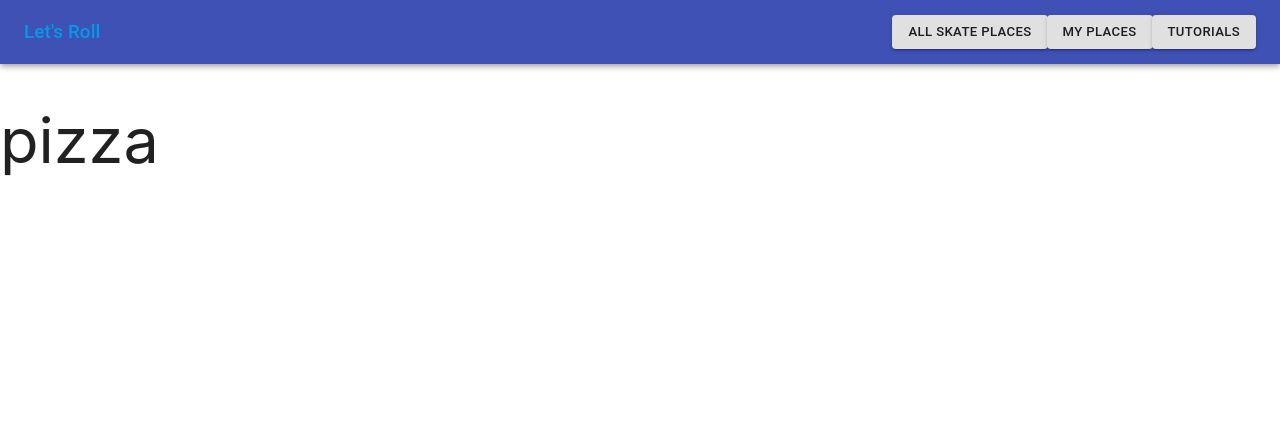
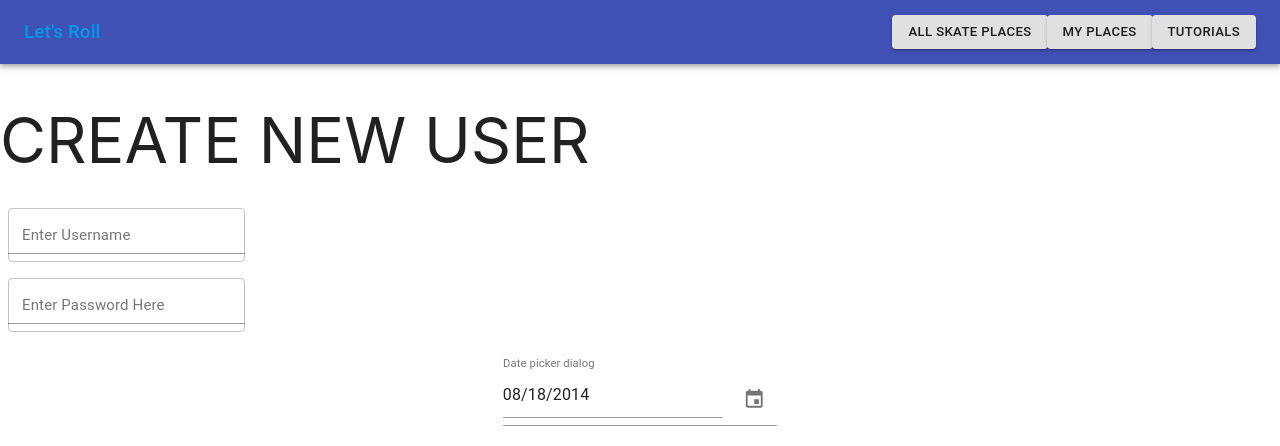
Before and after one commit to jadavianett/Lets-Roll, a React (Create React App) app in the folder client/: page /signup in a window 1280 px wide. Shown: the top 446 px of the page. Built offline with nearby package versions, Linux system fonts and the light colour scheme.

Commit message:
worked on sign up

```diff
--- a/client/package.json
+++ b/client/package.json
@@ -4,8 +4,10 @@
   "private": true,
   "proxy": "http://localhost:3001",
   "dependencies": {
+    "@date-io/date-fns": "^1.3.13",
     "@material-ui/core": "^4.11.0",
     "@material-ui/icons": "^4.9.1",
+    "@material-ui/pickers": "^3.2.10",
     "@testing-library/jest-dom": "^5.11.5",
     "@testing-library/react": "^11.1.1",
     "@testing-library/user-event": "^12.2.0",
--- /dev/null
+++ b/client/src/components/DatePicker.js
@@ -0,0 +1,36 @@
+import 'date-fns';
+import React from 'react';
+import Grid from '@material-ui/core/Grid';
+import DateFnsUtils from '@date-io/date-fns';
+import {
+  MuiPickersUtilsProvider,
+  KeyboardDatePicker,
+} from '@material-ui/pickers';
+
+export default function MaterialUIPickers() {
+  // The first commit of Material-UI
+  const [selectedDate, setSelectedDate] = React.useState(new Date('2014-08-18T21:11:54'));
+
+  const handleDateChange = (date) => {
+    setSelectedDate(date);
+  };
+
+  return (
+    <MuiPickersUtilsProvider utils={DateFnsUtils}>
+      <Grid container justify="space-around">
+
+        <KeyboardDatePicker
+          margin="normal"
+          id="date-picker-dialog"
+          label="Date picker dialog"
+          format="MM/dd/yyyy"
+          value={selectedDate}
+          onChange={handleDateChange}
+          KeyboardButtonProps={{
+            'aria-label': 'change date',
+          }}
+        />
+      </Grid>
+    </MuiPickersUtilsProvider>
+  );
+}
--- /dev/null
+++ b/client/src/components/Input.js
@@ -0,0 +1,23 @@
+import React from 'react';
+import { makeStyles } from '@material-ui/core/styles';
+import TextField from '@material-ui/core/TextField';
+
+const useStyles = makeStyles((theme) => ({
+  root: {
+    '& > *': {
+      margin: theme.spacing(1),
+      width: '25ch',
+    },
+  },
+}));
+
+export default function BasicTextFields(props) {
+  const classes = useStyles();
+
+  return (
+    <form className={classes.root} noValidate autoComplete="off">
+
+      <TextField id="outlined-basic" label={props.label} variant="outlined" />
+    </form>
+  );
+};
--- a/client/src/components/Signup/SignupComponent.js
+++ /dev/null
@@ -1,11 +0,0 @@
-import React from 'react';
-
-const SignupComponent = () => {
-    return (
-        <div>
-            <h1> pizza</h1>
-        </div>
-    );
-};
-
-export default SignupComponent;
--- a/client/src/pages/Signup.js
+++ b/client/src/pages/Signup.js
@@ -1,10 +1,17 @@
-import SignupComponent from "../components/Signup/SignupComponent";
 
+import Input from "../components/Input";
+import DatePicker from "../components/DatePicker";
 
 function Signup () {
     return (
         <div>
-           <SignupComponent />
+           <h1> CREATE NEW USER</h1>
+           <form>
+               <Input label="Enter Username"/>
+               <Input label="Enter Password Here"/>
+               <DatePicker />
+
+           </form>
         </div>
     )
 }
```
Also changed, not shown: client/src/components/Select.js (added), 1 other file (tests, documents, lock files or other folders).
